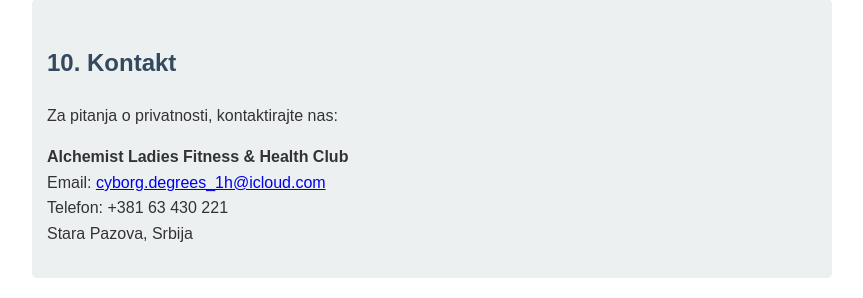
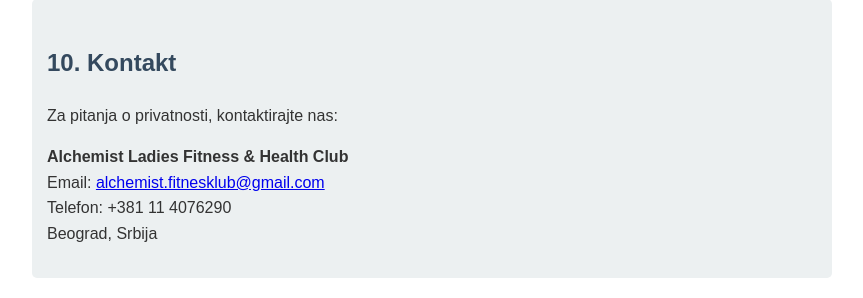
Before and after one commit to alchemistfitnesklub-debug/alchemist-fitness-backend, a Django app: page /privacy-policy/ in a window 1280 px wide. Shown: the part 2021-2319 px from the top of the page, without its empty margins (208-1071 px from the left). Run offline with Django 4.2, Linux system fonts and the light colour scheme.

Commit message:
Update contact information in privacy policy

```diff
--- a/klub_app/templates/privacy_policy.html
+++ b/klub_app/templates/privacy_policy.html
@@ -106,9 +106,9 @@
         <p>Za pitanja o privatnosti, kontaktirajte nas:</p>
         <p>
             <strong>Alchemist Ladies Fitness & Health Club</strong><br>
-            Email: <a href="mailto:cyborg.degrees_1h@icloud.com">cyborg.degrees_1h@icloud.com</a><br>
-            Telefon: +381 63 430 221<br>
-            Stara Pazova, Srbija
+            Email: <a href="mailto:alchemist.fitnesklub@gmail.com">alchemist.fitnesklub@gmail.com</a><br>
+            Telefon: +381 11 4076290<br>
+            Beograd, Srbija
         </p>
     </div>
 </body>
```
